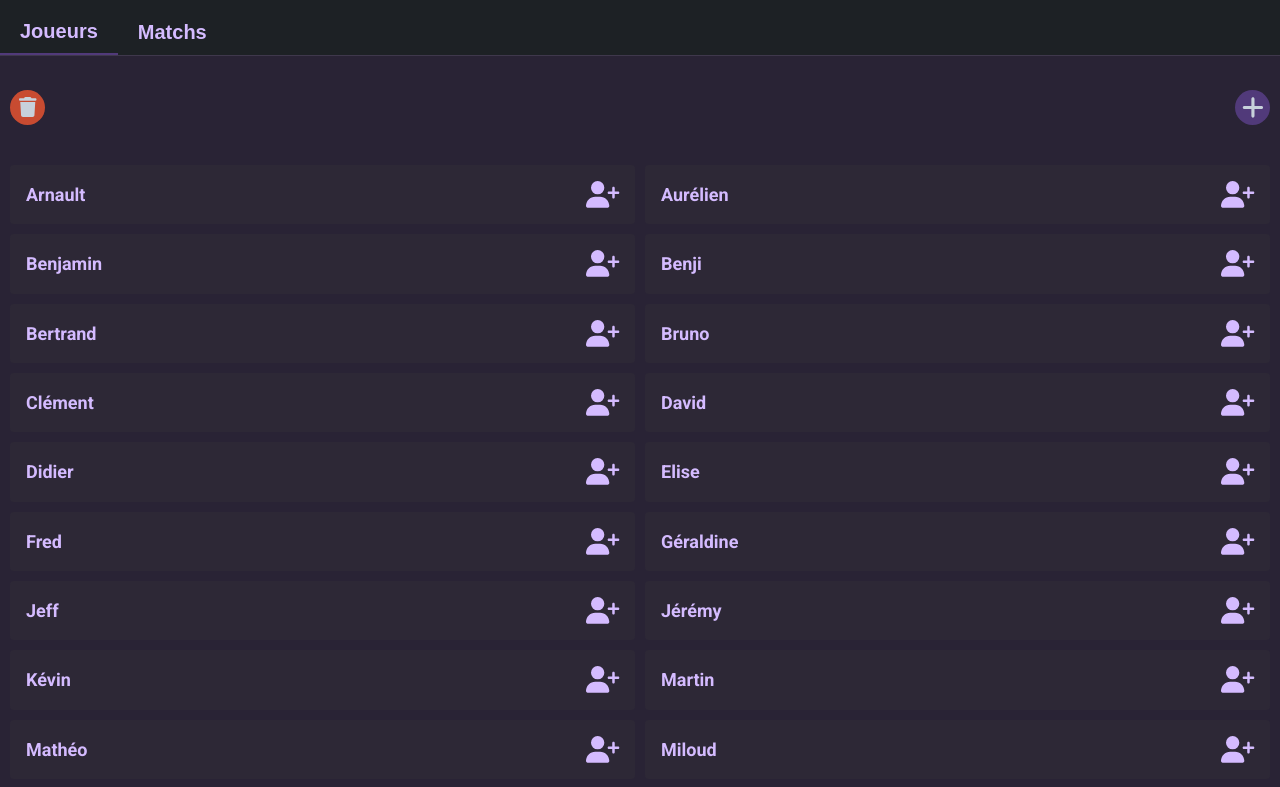
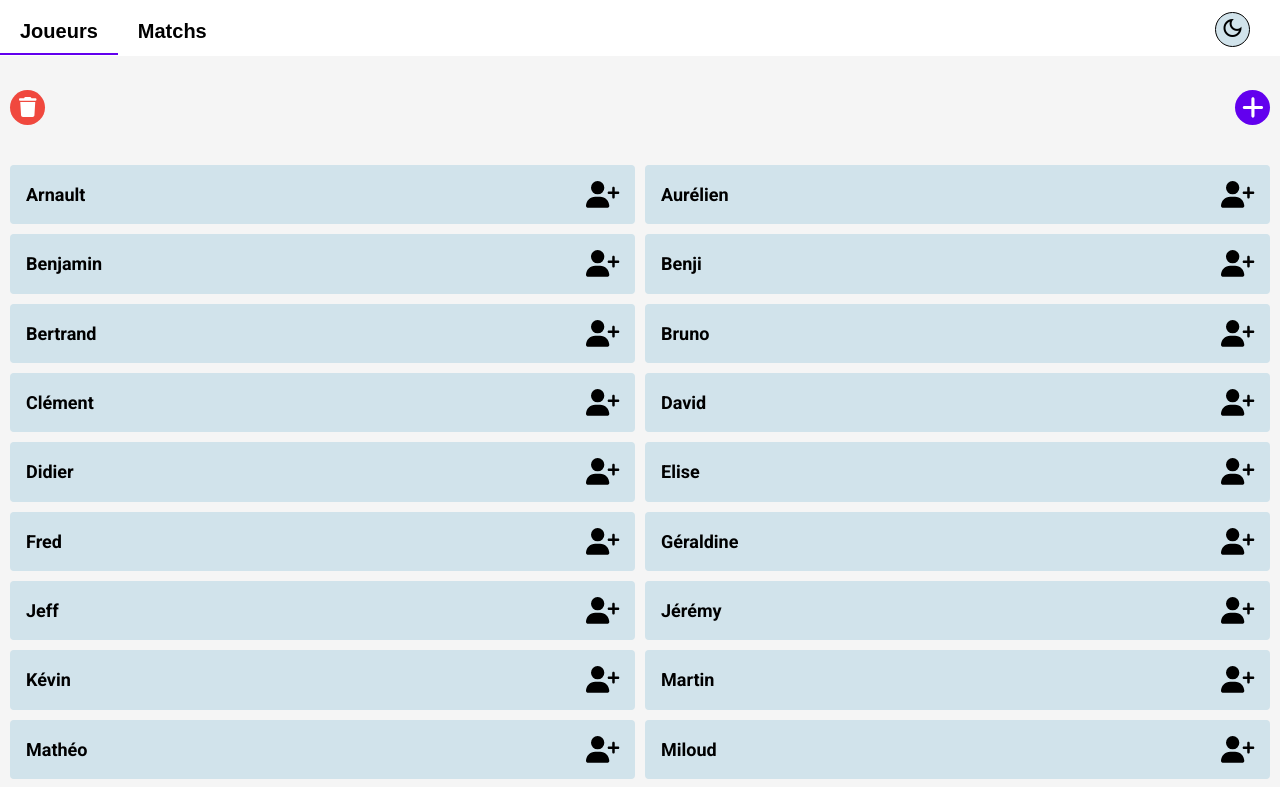
Before and after one commit to dav-daz/fous-du-volants-app, a Vue app: page / in a window 1280 px wide. Shown: the top 787 px of the page. Built offline with nearby package versions, Linux system fonts and the light colour scheme.

Commit message:
Ajout composant toggle theme

```diff
--- a/public/index.html
+++ b/public/index.html
@@ -1,13 +1,14 @@
 <!DOCTYPE html>
-<html lang="">
+<html lang="" data-theme="light">
   <head>
     <meta charset="utf-8">
     <meta http-equiv="X-UA-Compatible" content="IE=edge">
     <meta name="viewport" content="width=device-width,initial-scale=1.0">
+    <link rel="stylesheet" href="https://fonts.googleapis.com/css2?family=Material+Symbols+Outlined:opsz,wght,FILL,GRAD@24,400,0,0" />
     <link rel="icon" href="<%= BASE_URL %>favicon.ico">
     <title>Fous du volant - app</title>
   </head>
-  <body class="dark-theme">
+  <body>
     <noscript>
       <strong>We're sorry but <%= htmlWebpackPlugin.options.title %> doesn't work properly without JavaScript enabled. Please enable it to continue.</strong>
     </noscript>
--- a/src/assets/styles/main.scss
+++ b/src/assets/styles/main.scss
@@ -9,6 +9,7 @@
   --card-background-selected: #99ed6f;
   --modale-background: #fff;
   --modale-text: #000;
+  --toggle-theme-background: #d1e3eb;
   --violet: #6200ee;
   --btn-player-add-remove: #000;
   --text: #000;
@@ -17,7 +18,8 @@
 
   // https://atlassian.design/foundations/color-new/color-palette-new
   // https://colorhunt.co/palettes/dark
-  .dark-theme {
+  &[data-theme="dark"] {
+  //@media (prefers-color-scheme: dark){
     --white: #C7D1DB;
     --background: #292335;
     --tabs-background: #1D2125;
@@ -28,6 +30,7 @@
     --input-background-focus: #4B4655;
     --modale-background: #3F384C;
     --modale-text: #fff;
+    --toggle-theme-background: #3F384C;
     --violet: #513a7a;
     --text: #d4bbff;
     --red: #C84B31;
@@ -105,3 +108,15 @@ input {
     }
   }
 }
+
+.visually-hidden {
+  border: 0;
+  clip: rect(0 0 0 0);
+  height: auto;
+  margin: 0;
+  overflow: hidden;
+  padding: 0;
+  position: absolute;
+  width: 1px;
+  white-space: nowrap;
+}
--- a/src/components/tabs.vue
+++ b/src/components/tabs.vue
@@ -1,4 +1,5 @@
 <script setup>
+  import toggleTheme from "@/components/toggleTheme";
   import content from '@/data/content.json';
 
   //On importe storeToRefs pour écouter les changements
@@ -15,7 +16,8 @@
 
 <template>
   <div class="tabs">
-    <button class="btn btn-icon players-title"
+    <div class="tabs-col-left">
+      <button class="btn btn-icon players-title"
             :class="{ 'selected' : tabsStore.currentTab === 'players'}"
             @click="tabsStore.tabSelect('players')">
       {{ content.tabs.players }}
@@ -27,6 +29,11 @@
             @click="tabsStore.tabSelect('matchsHome')">
       {{ content.tabs.matchs }}
     </button>
+    </div>
+
+    <div class="tabs-col-right">
+      <toggleTheme />
+    </div>
   </div>
 </template>
 
@@ -37,10 +44,16 @@
     top: 0;
     display: flex;
     padding-top: 1rem;
-    justify-content: left;
+    justify-content: space-between;
+    align-items: center;
+    gap: 3rem;
     border-bottom: 1px solid var(--tabs-border);
     background-color: var(--tabs-background);
     width: 100%;
+
+    &-col-right {
+      margin-right: 3rem;
+    }
 
     .btn {
       font-size: 2rem;
--- /dev/null
+++ b/src/components/toggleTheme.vue
@@ -0,0 +1,39 @@
+<script setup>
+  import { useTogglethemeStore } from "@/store/toggletheme";
+  const togglethemeStore = useTogglethemeStore();
+
+  togglethemeStore.initPreferTheme();
+</script>
+
+<!-- https://vueuse.org/core/useDark/ -->
+
+<template>
+  <button
+    type="button"
+    class="toggle-theme"
+    :class="{isdark: togglethemeStore.isDarkTheme}"
+    @click="togglethemeStore.changeTheme"
+  >
+    <span v-if="togglethemeStore.isDarkTheme" class="material-symbols-outlined">light_mode</span>
+    <span v-else class="material-symbols-outlined">dark_mode</span>
+
+    <span v-if="togglethemeStore.isDarkTheme" class="visually-hidden">Thème clair</span>
+    <span v-else class="visually-hidden">Thème sombre</span>
+  </button>
+</template>
+
+<style lang="scss">
+#app {
+  .toggle-theme {
+    background-color: var(--toggle-theme-background);
+    color: var(--text);
+    padding: 0;
+    margin: -0.6rem 0 0 0;
+    border-radius: 100%;
+    border-width: 1px;
+    border-style: solid;
+    height: 3.5rem;
+    width: 3.5rem;
+  }
+}
+</style>
--- /dev/null
+++ b/src/store/toggletheme.js
@@ -0,0 +1,26 @@
+import { defineStore } from 'pinia';
+
+export const useTogglethemeStore = defineStore('toggletheme', {
+    state: () => ({
+        isDarkTheme: false
+    }),
+    actions: {
+      initPreferTheme () {
+        if (window.matchMedia('(prefers-color-scheme: dark)').matches) {
+          document.documentElement.setAttribute('data-theme', 'dark');
+          this.isDarkTheme = true;
+        }else{
+          document.documentElement.setAttribute('data-theme', 'light');
+          this.isDarkTheme = false;
+        }
+      },
+      changeTheme () {
+        this.isDarkTheme = !this.isDarkTheme;
+
+        document.documentElement.setAttribute(
+          'data-theme',
+          this.isDarkTheme ? 'dark' : 'light'
+        );
+      },
+    },
+})
```
